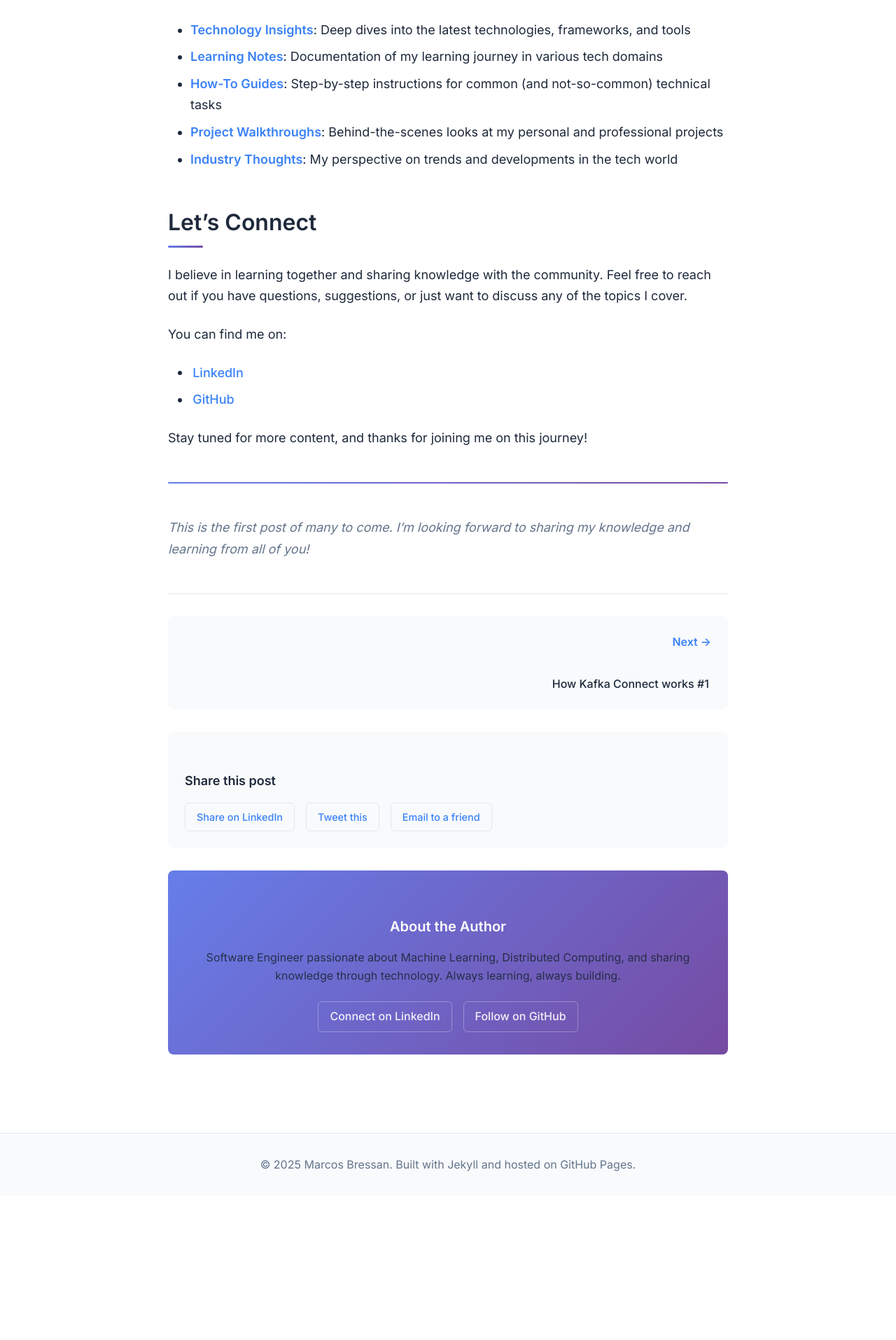
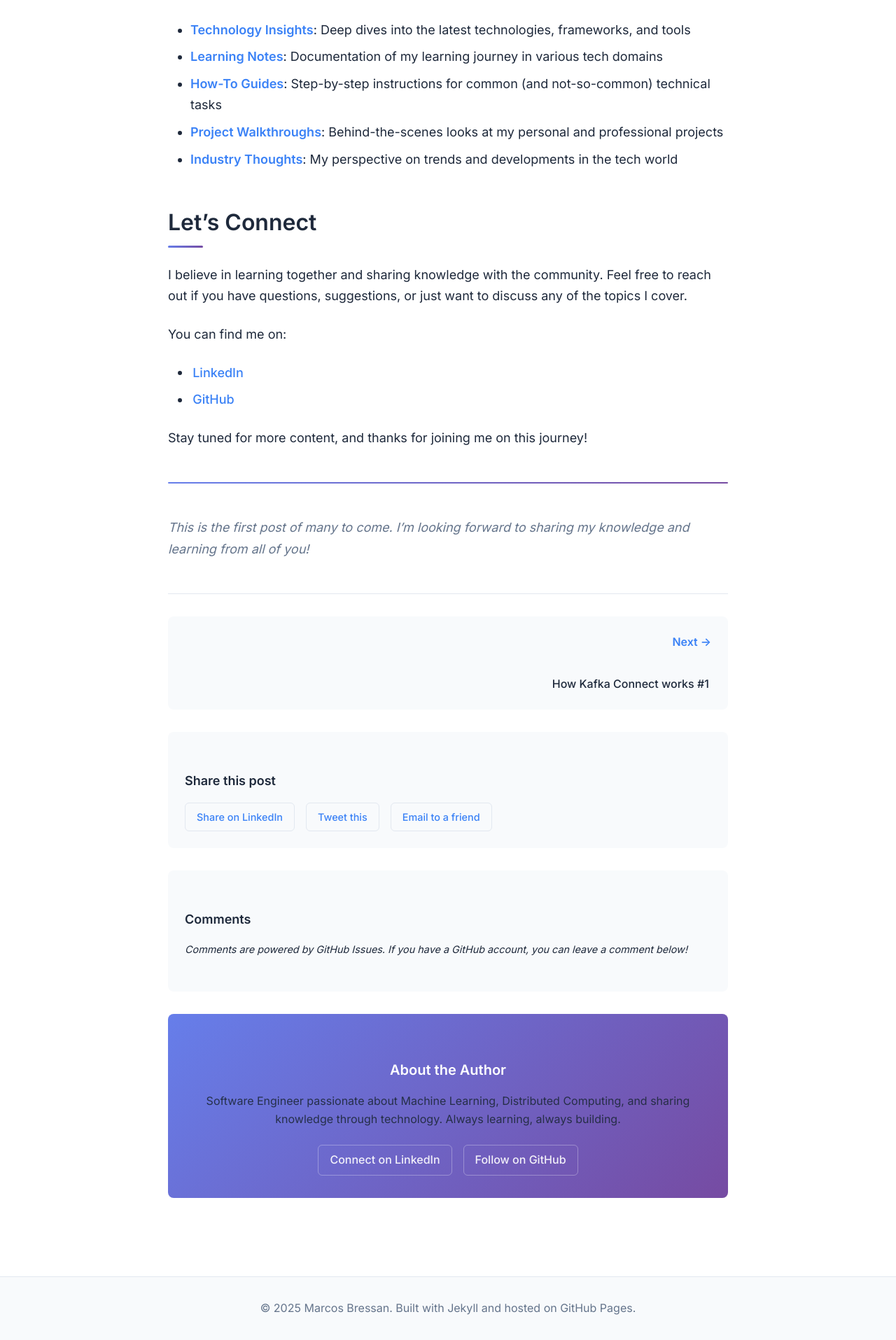
Before and after one commit to bressanmarcos/bressanmarcos.github.io, a Jekyll site: the page built from _posts/2025-07-28-welcome-to-my-blog.md, in a window 1280 px wide. Shown: the part 942-2857 px from the top of the page at 70% size. Built offline with Jekyll 4.4.1, drawn with Linux system fonts in a browser that asks for light colours; comment, search, counter and statistics services are not loaded; before the commit the page ends 2651 px from its top, so only the background shows below that.

Commit message:
feat: Add comment section

```diff
--- a/_layouts/post.html
+++ b/_layouts/post.html
@@ -51,6 +51,21 @@ layout: default
         <a href="https://twitter.com/intent/tweet?url={{ page.url | absolute_url }}&text={{ page.title | uri_escape }}" target="_blank" rel="noopener">Tweet this</a>
         <a href="mailto:?subject={{ page.title | uri_escape }}&body={{ page.url | absolute_url }}">Email to a friend</a>
       </div>
+    </div>
+
+    <!-- Comments Section -->
+    <div class="comments-section">
+      <h3>Comments</h3>
+      <p class="comments-note">
+        Comments are powered by GitHub Issues. If you have a GitHub account, you can leave a comment below!
+      </p>
+      <script src="https://utteranc.es/client.js"
+              repo="bressanmarcos/bressanmarcos.github.io"
+              issue-term="pathname"
+              theme="github-light"
+              crossorigin="anonymous"
+              async>
+      </script>
     </div>
 
     <div class="author-section">
@@ -219,6 +234,27 @@ layout: default
   color: white;
 }
 
+/* Comments Section Styles */
+.comments-section {
+  margin-bottom: 2rem;
+  padding: 1.5rem;
+  background: var(--bg-secondary);
+  border-radius: 8px;
+}
+
+.comments-section h3 {
+  color: var(--text-primary);
+  margin-bottom: 1rem;
+  font-size: 1.125rem;
+}
+
+.comments-note {
+  color: var(--text-secondary);
+  font-size: 0.9rem;
+  margin-bottom: 1rem;
+  font-style: italic;
+}
+
 .author-section {
   padding: 2rem;
   background: var(--gradient);
```
